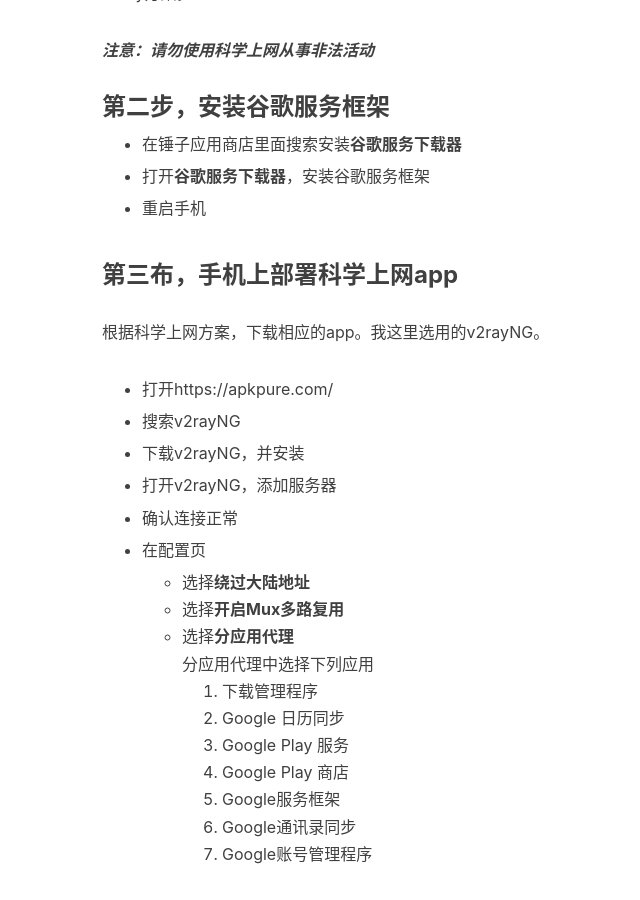
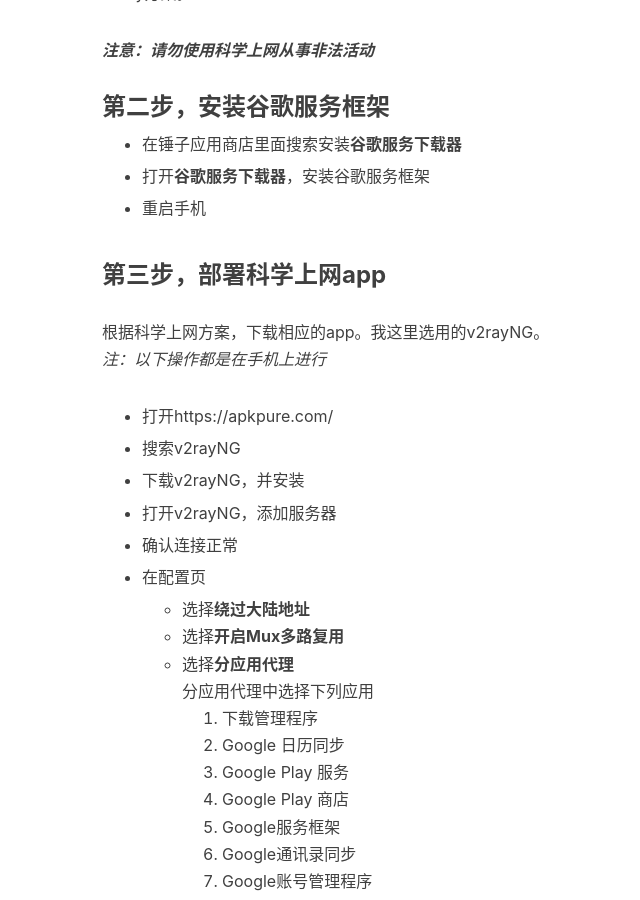
Before and after one commit to pinasterist/pinasterist.github.io, a Jekyll site: the page built from _posts/2018-04-15-elegant-use-of-android-phone.markdown, in a window 1280 px wide and 900 px high, scrolled down 1038 px. Shown: the whole window, without its empty margins (163-803 px from the left). Built offline with Jekyll 4.4.1, drawn with Linux system fonts in a browser that asks for light colours; nearby versions of some CDN libraries; comment, search, counter and statistics services are not loaded.

Commit message:
correct some small bugs.

```diff
--- a/_posts/2018-04-15-elegant-use-of-android-phone.markdown
+++ b/_posts/2018-04-15-elegant-use-of-android-phone.markdown
@@ -33,9 +33,10 @@
 
 - 重启手机
 
-### 第三布，手机上部署科学上网app
+### 第三步，部署科学上网app
 
 根据科学上网方案，下载相应的app。我这里选用的v2rayNG。
+*注：以下操作都是在手机上进行*
 
 - 打开https://apkpure.com/
 
```
